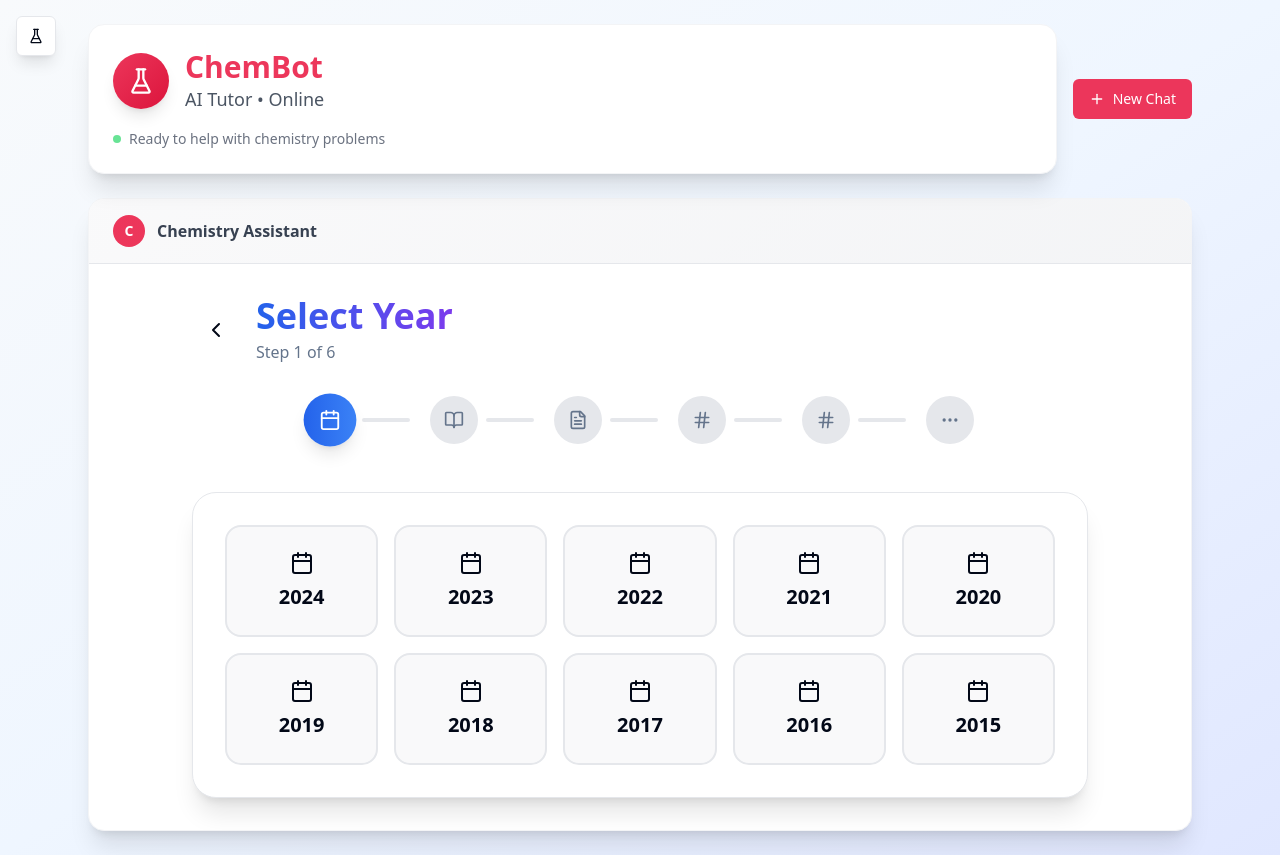
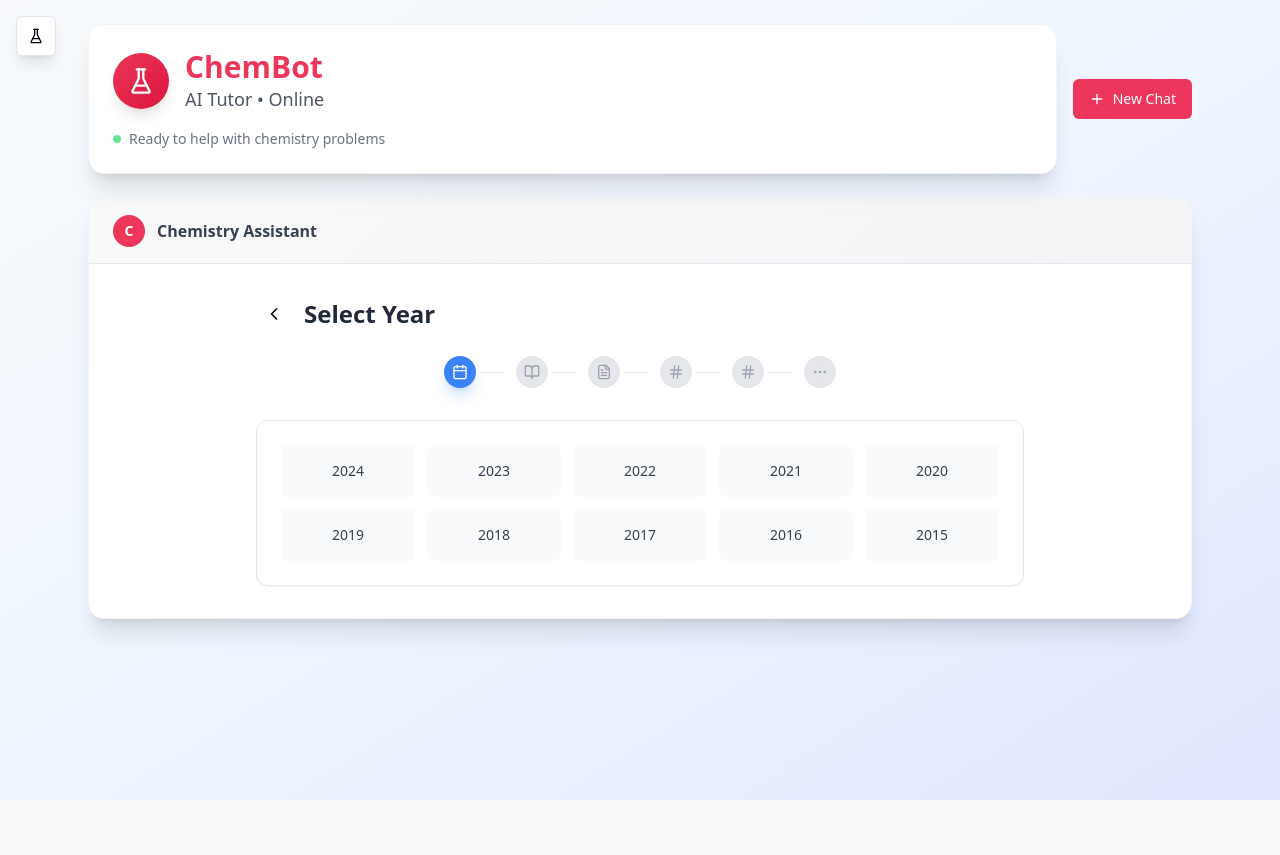
Before and after one commit to Walid-ai-d/chem-ai, a React (Vite) app: page / in a window 1280 px wide. Both pictures are taken after a click on the button 466 px from the left and 534 px from the top of the page. After the commit the page ends 800 px from the top, so only its background shows below. Built offline with nearby package versions, Linux system fonts and the light colour scheme.

Commit message:
Refine UI and animations
Remove emojis, improve minimalism, and enhance animations for a better user experience. Adapt the UI to match the provided dashboard style, ensuring a cohesive look and feel. Improve response rendering for better clarity.

```diff
--- a/src/components/ChatDocumentParser.tsx
+++ b/src/components/ChatDocumentParser.tsx
@@ -354,7 +354,7 @@ const ChatDocumentParser: React.FC<ChatDocumentParserProps> = ({ content }) => {
 
       case 'bold':
         return (
-          <strong key={index} className="font-semibold text-gray-900 bg-yellow-100 px-1 rounded">
+          <strong key={index} className="font-semibold text-gray-900">
             {element.content as string}
           </strong>
         );
--- a/src/components/PastPaperSelector.tsx
+++ b/src/components/PastPaperSelector.tsx
@@ -1,5 +1,5 @@
 import { useState, useEffect } from 'react';
-import { ChevronLeft, ArrowRight, Calendar, BookOpen, FileText, Hash, MoreHorizontal, Check } from 'lucide-react';
+import { ChevronLeft, ArrowRight, Calendar, BookOpen, FileText, Hash, MoreHorizontal, Check, ChevronRight } from 'lucide-react';
 import { Button } from '@/components/ui/button';
 import { Input } from '@/components/ui/input';
 
@@ -30,9 +30,9 @@ const PastPaperSelector = ({ onComplete, onBack }: PastPaperSelectorProps) => {
 
   const years = ['2024', '2023', '2022', '2021', '2020', '2019', '2018', '2017', '2016', '2015'];
   const sessions = [
-    { value: 'may-june', label: 'May/June', icon: '🌸' },
-    { value: 'oct-nov', label: 'Oct/Nov', icon: '🍂' },
-    { value: 'feb-march', label: 'Feb/March', icon: '❄️' }
+    { value: 'may-june', label: 'May/June' },
+    { value: 'oct-nov', label: 'Oct/Nov' },
+    { value: 'feb-march', label: 'Feb/March' }
   ];
   const papers = ['1', '2', '3', '4', '5'];
   const variants = ['1', '2', '3'];
@@ -64,22 +64,21 @@ const PastPaperSelector = ({ onComplete, onBack }: PastPaperSelectorProps) => {
       if (currentIndex < steps.length - 1) {
         setCurrentStep(steps[currentIndex + 1]);
       } else if (currentStep === 'subpart') {
-        // Auto-complete if we're at the last step
         onComplete(selection);
       }
     };
 
-    // Auto-progress after selection with delay for better UX
+    // Auto-progress after selection with shorter delay
     if (currentStep === 'year' && selection.year) {
-      setTimeout(autoProgress, 800);
+      setTimeout(autoProgress, 600);
     } else if (currentStep === 'session' && selection.session) {
-      setTimeout(autoProgress, 800);
+      setTimeout(autoProgress, 600);
     } else if (currentStep === 'paper' && selection.paperNumber) {
-      setTimeout(autoProgress, 800);
+      setTimeout(autoProgress, 600);
     } else if (currentStep === 'variant' && selection.variant) {
-      setTimeout(autoProgress, 800);
+      setTimeout(autoProgress, 600);
     } else if (currentStep === 'question' && selection.questionNumber) {
-      setTimeout(autoProgress, 800);
+      setTimeout(autoProgress, 600);
     }
   }, [selection, currentStep, onComplete]);
 
@@ -103,8 +102,8 @@ const PastPaperSelector = ({ onComplete, onBack }: PastPaperSelectorProps) => {
     const currentIndex = steps.indexOf(currentStep);
 
     return (
-      <div className="flex items-center justify-center mb-12">
-        <div className="flex items-center gap-3">
+      <div className="flex items-center justify-center mb-8">
+        <div className="flex items-center gap-2">
           {steps.map((step, index) => {
             const Icon = stepIcons[step];
             const isCompleted = index < currentIndex;
@@ -113,24 +112,24 @@ const PastPaperSelector = ({ onComplete, onBack }: PastPaperSelectorProps) => {
             return (
               <div key={step} className="flex items-center">
                 <div
-                  className={`w-12 h-12 rounded-full flex items-center justify-center transition-all duration-500 ${
+                  className={`w-8 h-8 rounded-full flex items-center justify-center transition-all duration-300 ${
                     isCompleted
-                      ? 'bg-gradient-to-r from-chemistry-green to-green-500 text-white scale-105'
+                      ? 'bg-blue-500 text-white'
                       : isCurrent
-                      ? 'bg-gradient-to-r from-chemistry-blue to-blue-500 text-white scale-110 shadow-lg'
-                      : 'bg-muted text-muted-foreground'
+                      ? 'bg-blue-500 text-white shadow-lg shadow-blue-500/25'
+                      : 'bg-gray-200 text-gray-400'
                   }`}
                 >
                   {isCompleted ? (
-                    <Check className="w-5 h-5" />
+                    <Check className="w-4 h-4" />
                   ) : (
-                    <Icon className="w-5 h-5" />
+                    <Icon className="w-4 h-4" />
                   )}
                 </div>
                 {index < steps.length - 1 && (
                   <div
-                    className={`w-12 h-1 mx-2 rounded-full transition-all duration-500 ${
-                      isCompleted ? 'bg-chemistry-green' : 'bg-muted'
+                    className={`w-6 h-px mx-1 transition-all duration-300 ${
+                      isCompleted ? 'bg-blue-500' : 'bg-gray-200'
                     }`}
                   />
                 )}
@@ -143,153 +142,153 @@ const PastPaperSelector = ({ onComplete, onBack }: PastPaperSelectorProps) => {
   };
 
   return (
-    <div className="max-w-4xl mx-auto animate-fade-in">
-      {/* Header */}
-      <div className="flex items-center gap-4 mb-8">
+    <div className="max-w-3xl mx-auto animate-fade-in">
+      {/* Minimal Header */}
+      <div className="flex items-center gap-3 mb-6">
         <button
           onClick={handleBack}
-          className="p-3 hover:bg-accent rounded-full transition-all duration-200 hover:scale-105"
+          className="p-2 hover:bg-gray-100 rounded-lg transition-all duration-200"
         >
-          <ChevronLeft className="w-6 h-6" />
+          <ChevronLeft className="w-5 h-5" />
         </button>
         <div>
-          <h2 className="text-4xl font-bold bg-gradient-to-r from-chemistry-blue to-chemistry-purple bg-clip-text text-transparent">
+          <h2 className="text-2xl font-semibold text-gray-800">
             {stepTitles[currentStep]}
           </h2>
-          <p className="text-muted-foreground mt-1">Step {['year', 'session', 'paper', 'variant', 'question', 'subpart'].indexOf(currentStep) + 1} of 6</p>
         </div>
       </div>
 
       {renderProgressBar()}
 
-      {/* Content */}
-      <div className="bg-card rounded-3xl p-8 shadow-xl border border-border min-h-[300px] animate-scale-in">
+      {/* Compact Content */}
+      <div className="bg-white rounded-xl border border-gray-200 p-6 shadow-sm animate-scale-in">
         {currentStep === 'year' && (
-          <div className="grid grid-cols-2 md:grid-cols-5 gap-4">
+          <div className="grid grid-cols-5 gap-3">
             {years.map((year, index) => (
               <button
                 key={year}
                 onClick={() => setSelection({ ...selection, year })}
-                className={`p-6 rounded-2xl border-2 transition-all duration-300 hover:scale-105 hover:shadow-lg animate-fade-in ${
+                className={`p-4 rounded-lg text-sm font-medium transition-all duration-200 hover:scale-105 animate-fade-in ${
                   selection.year === year
-                    ? 'border-chemistry-blue bg-gradient-to-r from-chemistry-blue/10 to-blue-500/10 text-chemistry-blue'
-                    : 'border-border hover:border-chemistry-blue/50 bg-background'
+                    ? 'bg-blue-500 text-white shadow-lg shadow-blue-500/25'
+                    : 'bg-gray-50 hover:bg-gray-100 text-gray-700'
                 }`}
-                style={{ animationDelay: `${index * 100}ms` }}
+                style={{ animationDelay: `${index * 50}ms` }}
               >
-                <Calendar className="w-6 h-6 mx-auto mb-2" />
-                <div className="text-xl font-bold">{year}</div>
+                {year}
               </button>
             ))}
           </div>
         )}
 
         {currentStep === 'session' && (
-          <div className="grid grid-cols-1 md:grid-cols-3 gap-6">
+          <div className="grid grid-cols-3 gap-4">
             {sessions.map((session, index) => (
               <button
                 key={session.value}
                 onClick={() => setSelection({ ...selection, session: session.value })}
-                className={`p-8 rounded-2xl border-2 transition-all duration-300 hover:scale-105 hover:shadow-lg animate-fade-in ${
+                className={`p-4 rounded-lg text-sm font-medium transition-all duration-200 hover:scale-105 animate-fade-in ${
                   selection.session === session.value
-                    ? 'border-chemistry-green bg-gradient-to-r from-chemistry-green/10 to-green-500/10 text-chemistry-green'
-                    : 'border-border hover:border-chemistry-green/50 bg-background'
+                    ? 'bg-blue-500 text-white shadow-lg shadow-blue-500/25'
+                    : 'bg-gray-50 hover:bg-gray-100 text-gray-700'
                 }`}
-                style={{ animationDelay: `${index * 100}ms` }}
+                style={{ animationDelay: `${index * 50}ms` }}
               >
-                <div className="text-4xl mb-4">{session.icon}</div>
-                <div className="text-xl font-bold">{session.label}</div>
+                <BookOpen className="w-4 h-4 mx-auto mb-2" />
+                {session.label}
               </button>
             ))}
           </div>
         )}
 
         {currentStep === 'paper' && (
-          <div className="grid grid-cols-3 md:grid-cols-5 gap-4">
+          <div className="grid grid-cols-5 gap-3">
             {papers.map((paper, index) => (
               <button
                 key={paper}
                 onClick={() => setSelection({ ...selection, paperNumber: paper })}
-                className={`p-6 rounded-2xl border-2 transition-all duration-300 hover:scale-105 hover:shadow-lg animate-fade-in ${
+                className={`p-4 rounded-lg text-sm font-medium transition-all duration-200 hover:scale-105 animate-fade-in ${
                   selection.paperNumber === paper
-                    ? 'border-chemistry-orange bg-gradient-to-r from-chemistry-orange/10 to-orange-500/10 text-chemistry-orange'
-                    : 'border-border hover:border-chemistry-orange/50 bg-background'
+                    ? 'bg-blue-500 text-white shadow-lg shadow-blue-500/25'
+                    : 'bg-gray-50 hover:bg-gray-100 text-gray-700'
                 }`}
-                style={{ animationDelay: `${index * 100}ms` }}
+                style={{ animationDelay: `${index * 50}ms` }}
               >
-                <FileText className="w-6 h-6 mx-auto mb-2" />
-                <div className="text-xl font-bold">Paper {paper}</div>
+                <FileText className="w-4 h-4 mx-auto mb-1" />
+                Paper {paper}
               </button>
             ))}
           </div>
         )}
 
         {currentStep === 'variant' && (
-          <div className="grid grid-cols-3 gap-6">
+          <div className="grid grid-cols-3 gap-4">
             {variants.map((variant, index) => (
               <button
                 key={variant}
                 onClick={() => setSelection({ ...selection, variant })}
-                className={`p-8 rounded-2xl border-2 transition-all duration-300 hover:scale-105 hover:shadow-lg animate-fade-in ${
+                className={`p-4 rounded-lg text-sm font-medium transition-all duration-200 hover:scale-105 animate-fade-in ${
                   selection.variant === variant
-                    ? 'border-chemistry-purple bg-gradient-to-r from-chemistry-purple/10 to-purple-500/10 text-chemistry-purple'
-                    : 'border-border hover:border-chemistry-purple/50 bg-background'
+                    ? 'bg-blue-500 text-white shadow-lg shadow-blue-500/25'
+                    : 'bg-gray-50 hover:bg-gray-100 text-gray-700'
                 }`}
-                style={{ animationDelay: `${index * 100}ms` }}
+                style={{ animationDelay: `${index * 50}ms` }}
               >
-                <Hash className="w-6 h-6 mx-auto mb-2" />
-                <div className="text-xl font-bold">Variant {variant}</div>
+                <Hash className="w-4 h-4 mx-auto mb-2" />
+                Variant {variant}
               </button>
             ))}
           </div>
         )}
 
         {currentStep === 'question' && (
-          <div className="max-w-md mx-auto">
-            <div className="mb-6 text-center">
-              <Hash className="w-8 h-8 mx-auto mb-2 text-chemistry-blue" />
-              <p className="text-muted-foreground">Enter the question number</p>
+          <div className="max-w-xs mx-auto">
+            <div className="mb-4 text-center">
+              <Hash className="w-5 h-5 mx-auto mb-1 text-blue-500" />
+              <p className="text-sm text-gray-600">Question number</p>
             </div>
             <Input
               type="text"
               placeholder="e.g., 1, 2, 3..."
               value={selection.questionNumber}
               onChange={(e) => setSelection({ ...selection, questionNumber: e.target.value })}
-              className="text-center text-xl py-6 rounded-xl border-2 focus:border-chemistry-blue"
+              className="text-center text-lg py-3 rounded-lg border focus:border-blue-500 focus:ring-2 focus:ring-blue-500/20"
               autoFocus
             />
           </div>
         )}
 
         {currentStep === 'subpart' && (
-          <div className="max-w-md mx-auto">
-            <div className="mb-6 text-center">
-              <MoreHorizontal className="w-8 h-8 mx-auto mb-2 text-chemistry-green" />
-              <p className="text-muted-foreground">Enter subpart (optional)</p>
+          <div className="max-w-xs mx-auto">
+            <div className="mb-4 text-center">
+              <MoreHorizontal className="w-5 h-5 mx-auto mb-1 text-blue-500" />
+              <p className="text-sm text-gray-600">Subpart (optional)</p>
             </div>
             <Input
               type="text"
               placeholder="e.g., a, b, c, i, ii..."
               value={selection.subpart}
               onChange={(e) => setSelection({ ...selection, subpart: e.target.value })}
-              className="text-center text-xl py-6 rounded-xl border-2 focus:border-chemistry-green"
+              className="text-center text-lg py-3 rounded-lg border focus:border-blue-500 focus:ring-2 focus:ring-blue-500/20"
               autoFocus
             />
-            <div className="flex gap-4 mt-8 justify-center">
+            <div className="flex gap-3 mt-6 justify-center">
               <Button
                 onClick={handleSkip}
                 variant="outline"
-                className="flex items-center gap-2 px-8"
+                className="flex items-center gap-2 text-sm"
+                size="sm"
               >
-                Skip & Continue
-                <ArrowRight className="w-4 h-4" />
+                Skip
+                <ArrowRight className="w-3 h-3" />
               </Button>
               <Button
                 onClick={() => onComplete(selection)}
-                className="flex items-center gap-2 px-8"
+                className="flex items-center gap-2 text-sm"
+                size="sm"
               >
                 Complete
-                <Check className="w-4 h-4" />
+                <Check className="w-3 h-3" />
               </Button>
             </div>
           </div>
```
Also changed, not shown: src/index.css (+6 -7 lines).
